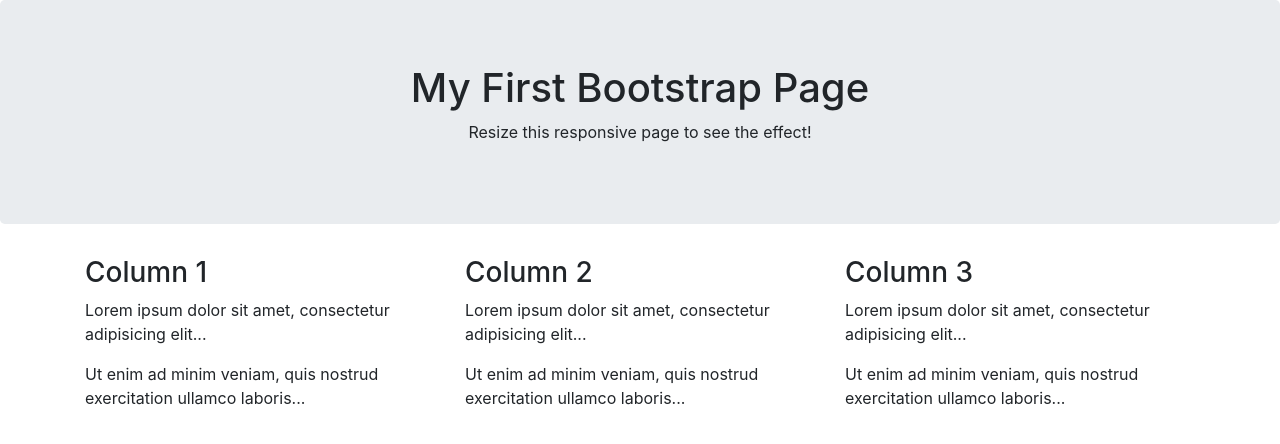
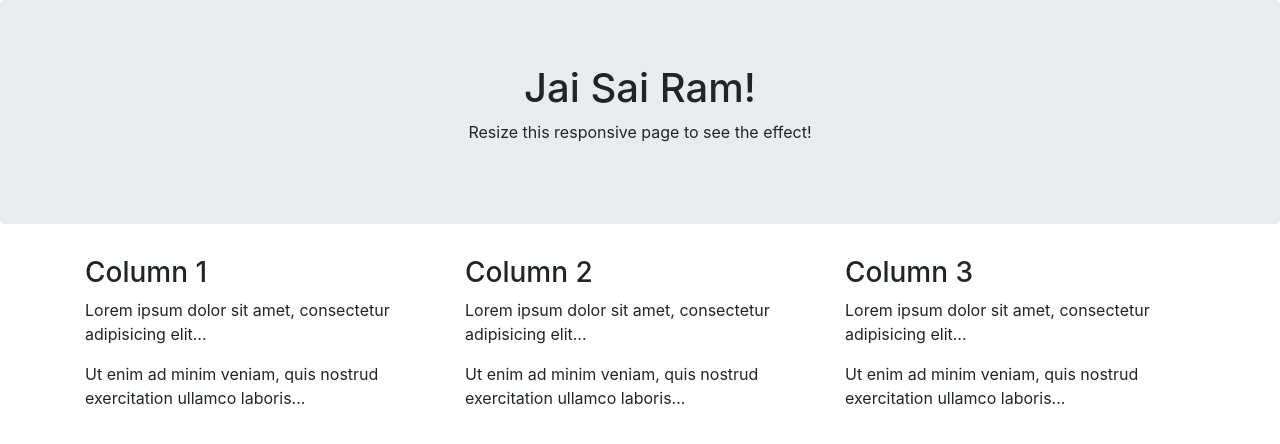
Before and after one commit to saipavanjonnavithula/pavanjonnavithula, a plain HTML site: page index.html in a window 1280 px wide. Drawn offline with nearby package versions, Linux system fonts and the light colour scheme.

Commit message:
html changes

```diff
--- a/index.html
+++ b/index.html
@@ -12,7 +12,7 @@
 <body>
 
 <div class="jumbotron text-center">
-  <h1>My First Bootstrap Page</h1>
+  <h1>Jai Sai Ram!</h1>
   <p>Resize this responsive page to see the effect!</p>
 </div>
 
```
